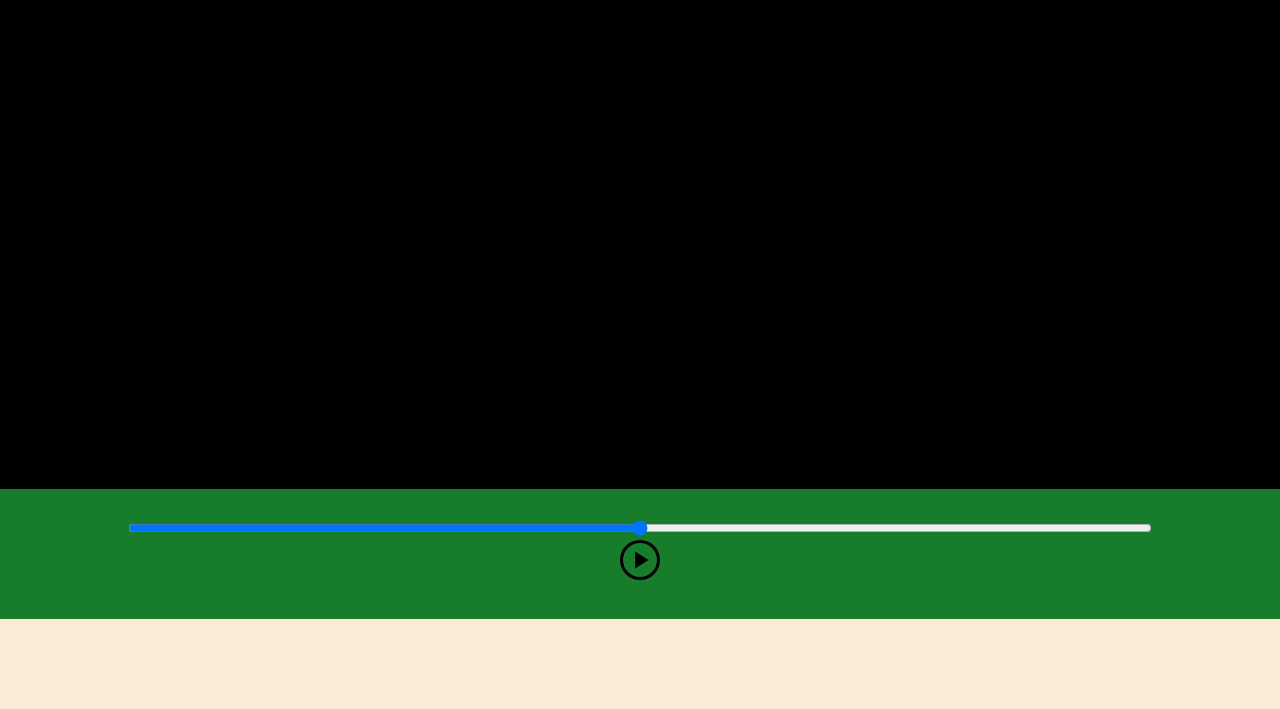
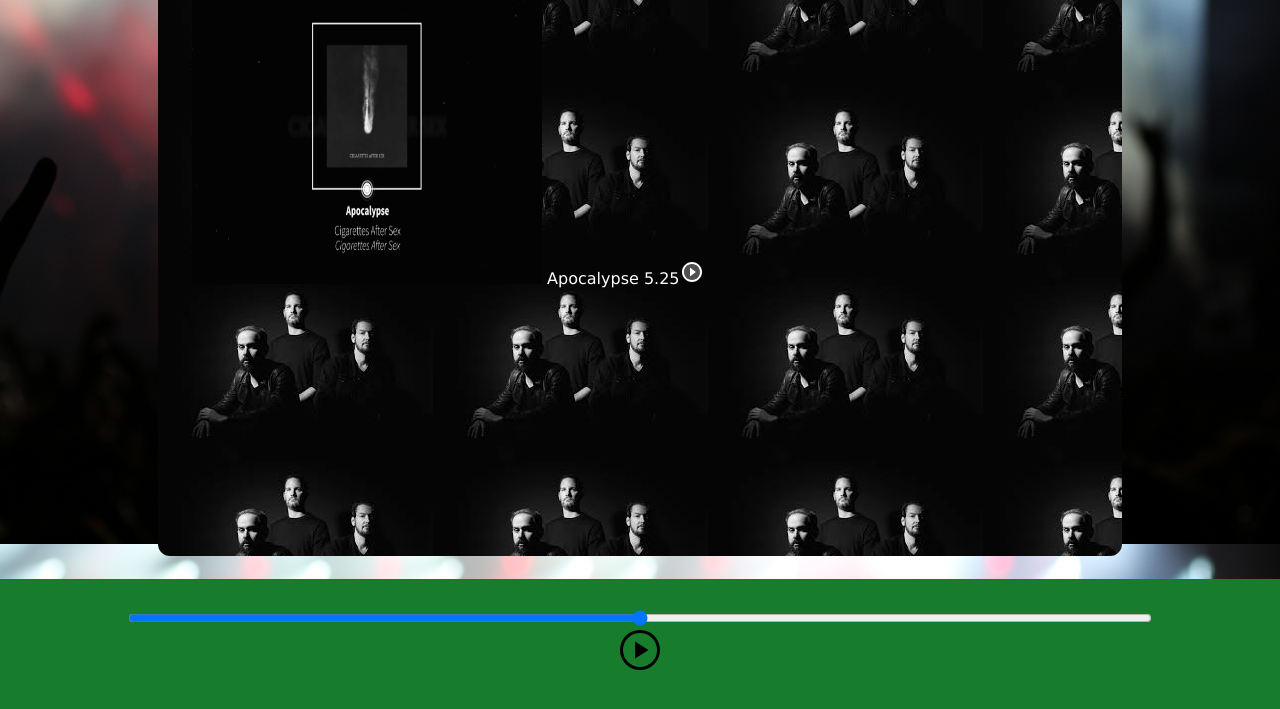
Before and after one commit to iamtonmoy0/spotify-clone, a plain HTML site: page index.html in a window 1280 px wide. Shown: the part 176-885 px from the top of the page. Before the commit the page ends 800 px from the top, so only its background shows below. Drawn offline with Linux system fonts and the light colour scheme.

Commit message:
demo added

```diff
--- a/css/style.css
+++ b/css/style.css
@@ -8,7 +8,7 @@
 	padding: 0;
 }
 body{
-	background-color: antiquewhite;
+	background-image: url('../images/back.jpg');
 }
 /* nav css */
 nav{
@@ -49,10 +49,16 @@ nav ul li{
 }
 
 .container{
-	min-height:75vh ;
+	min-height:72vh ;
 	background-color: black;
 	font-family: Verdana, sans-serif;
 	color: white;
+	display: flex;
+	margin: 23px auto;
+	width: 70%;
+	border-radius:12px ;
+	padding: 34px;
+	background-image: url('../images/images.jpeg');
 }
 #progressBar{
 	width: 80vw;
--- a/index.html
+++ b/index.html
@@ -20,8 +20,15 @@
 
 <!-- main -->
 <div class="container">
-	<h1>Cigarette After sex</h1>
-	<div class="songList"></div>
+
+	<div class="songList">
+<h1>Cigarette After sex</h1>
+<div class="songItem">
+	<img src="images/app.jpg" alt="" srcset="" style="height: 300px; width: 350px;">
+	<span>Apocalypse </span>
+	<span class="songListPlay"> <span>5.25</span><img src="icons/play_circle_filled_white_24dp.svg" alt=""></span>
+</div>
+	</div>
 	<div class="songBanner"></div>
 </div>
 
```
Also changed, not shown: icons/play_circle_filled_white_24dp.svg (added), images/app.jpg (added), images/images.jpeg (added).
